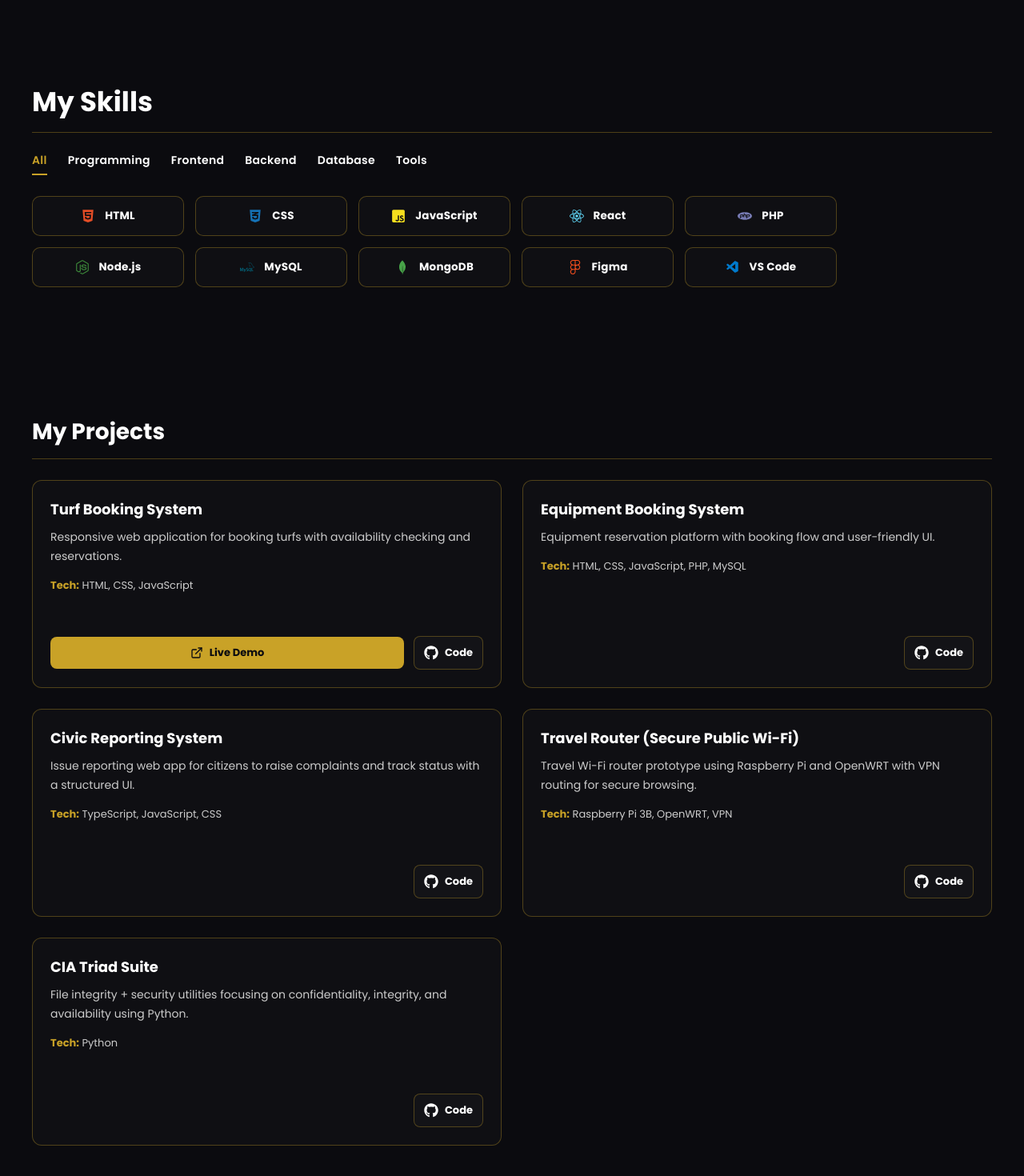
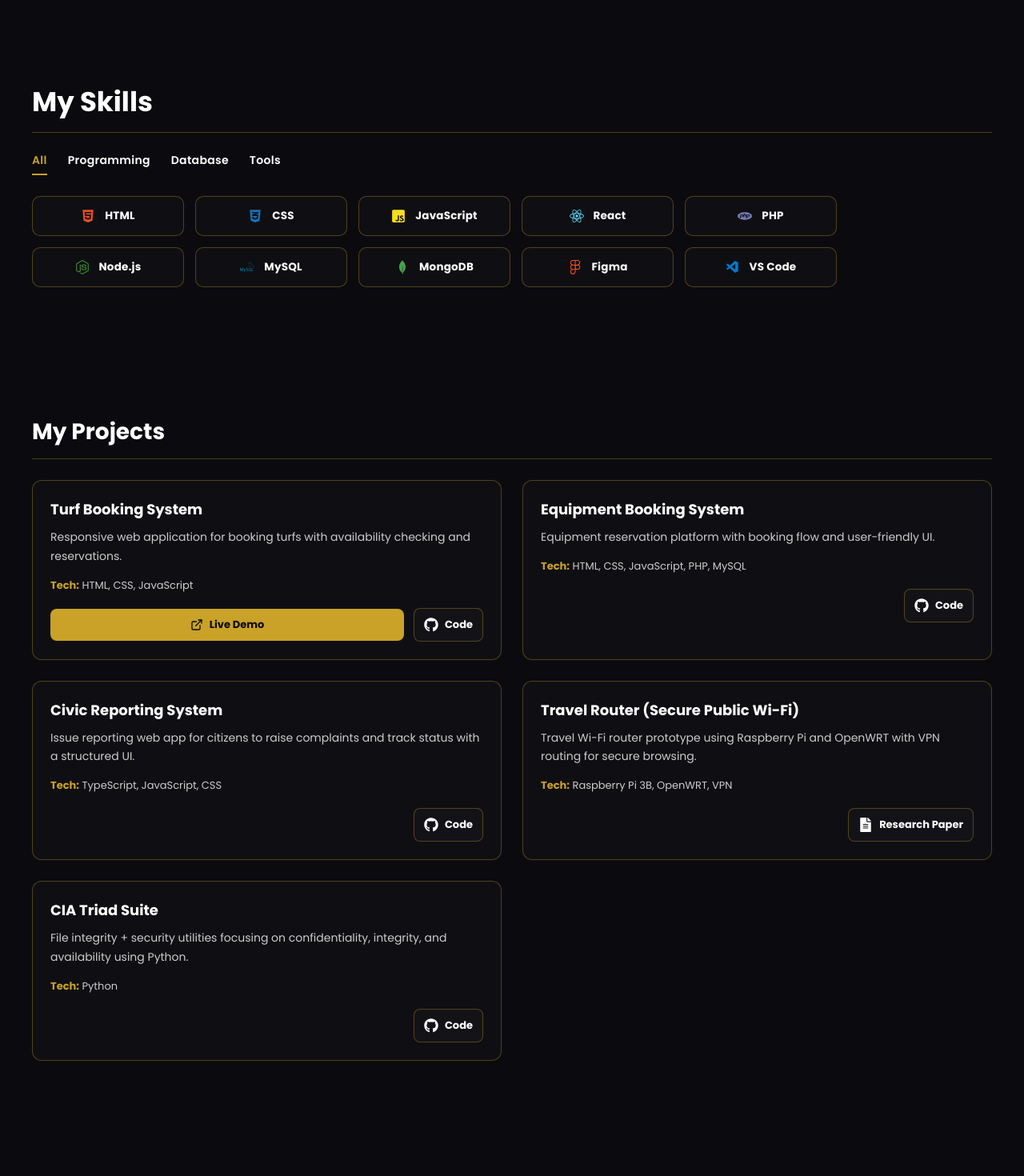
Before and after one commit to divyawebdesign/divya-portfolio, a React (Vite) app: page / in a window 1280 px wide. Shown: the part 1320-2790 px from the top of the page at 80% size. Built offline with nearby package versions, Linux system fonts and the light colour scheme.

Commit message:
Updated code

```diff
--- a/src/App.jsx
+++ b/src/App.jsx
@@ -6,6 +6,7 @@ import Projects from "./components/Projects";
 import Footer from "./components/Footer";
 import Education from "./components/Education";
 import Certifications from "./components/Certifications";
+import Achievements from "./components/Achievements";
 
 
 function App() {
@@ -18,6 +19,7 @@ function App() {
       <Projects />
       <Education />
       <Certifications/>
+      <Achievements/>
       <Footer />
     </div>
   );
--- /dev/null
+++ b/src/components/Achievements.jsx
@@ -0,0 +1,140 @@
+import { FaTrophy, FaMedal, FaFileAlt } from "react-icons/fa";
+
+function Achievements() {
+
+  const achievements = [
+
+    {
+      title: "Research Paper Publication",
+      desc: "Published research paper on Secure Travel Router focusing on enhancing privacy and security while using public WiFi networks.",
+      icon: <FaFileAlt />,
+      link: "https://lnkd.in/g9PnxGJw",   // ✅ paper link
+      linkText: "Read Published Paper →"
+    },
+
+    {
+      title: "Startup Mania Finalist",
+      desc: "Selected as finalist presenting the Travel Router project — a secure public WiFi solution improving user privacy through encrypted routing.",
+      icon: <FaMedal />,
+      link: "/startup-mania-proof.jpg",   // ✅ place PDF inside public folder
+      linkText: "View Proof (PDF) →"
+    },
+
+    {
+      title: "Ruby Fest Winner",
+      desc: "Won Ruby Fest technical competition showcasing the Travel Router project with innovative security implementation.",
+      icon: <FaTrophy />,
+      link: "/ruby-fest-proof.jpg",       // ✅ place PDF inside public folder
+      linkText: "View Proof (PDF) →"
+    },
+
+  ];
+
+  return (
+    <section id="achievements" style={styles.section}>
+      <div style={styles.container}>
+
+        <h2 style={styles.heading}>Achievements</h2>
+        <div style={styles.fullLine}></div>
+        <div className="achGrid" style={styles.grid}>
+          {achievements.map((a) => (
+            <div key={a.title} style={styles.card}>
+
+              <div style={styles.iconWrap}>{a.icon}</div>
+
+              <h3 style={styles.title}>{a.title}</h3>
+              <p style={styles.desc}>{a.desc}</p>
+
+              {a.link && (
+                <a
+                  href={a.link}
+                  target="_blank"
+                  rel="noreferrer"
+                  style={styles.proof}
+                >
+                  {a.linkText}
+                </a>
+              )}
+
+            </div>
+          ))}
+        </div>
+
+      </div>
+    </section>
+  );
+}
+
+const styles = {
+
+  section: { padding: "80px 0" },
+
+  container: {
+    maxWidth: "1300px",
+    margin: "0 auto",
+    padding: "0 40px",
+  },
+
+  heading: {
+    fontSize: "28px",
+    fontWeight: 800,
+    color: "#ffffff",
+    marginBottom: "12px",
+  },
+
+  fullLine: {
+    width: "100%",
+    height: "1px",
+    backgroundColor: "rgba(201,162,39,0.35)",
+    marginBottom: "26px",
+  },
+
+  grid: {
+    display: "grid",
+    gridTemplateColumns: "repeat(auto-fit, minmax(260px,1fr))",
+    gap: "24px",
+  },
+
+  card: {
+    border: "1px solid rgba(201,162,39,0.35)",
+    borderRadius: "14px",
+    padding: "22px",
+    background: "rgba(255,255,255,0.02)",
+  },
+
+  iconWrap: {
+    width: "42px",
+    height: "42px",
+    borderRadius: "12px",
+    background: "rgba(201,162,39,0.12)",
+    display: "flex",
+    alignItems: "center",
+    justifyContent: "center",
+    color: "#C9A227",
+    fontSize: "18px",
+    marginBottom: "14px",
+  },
+
+  title: {
+    fontSize: "16px",
+    fontWeight: 800,
+    color: "#ffffff",
+    marginBottom: "10px",
+  },
+
+  desc: {
+    fontSize: "13.5px",
+    lineHeight: "1.7",
+    color: "#cccccc",
+    marginBottom: "14px",
+  },
+
+  proof: {
+    color: "#C9A227",
+    fontWeight: 700,
+    fontSize: "13px",
+    textDecoration: "none",
+  },
+};
+
+export default Achievements;
--- a/src/components/Footer.jsx
+++ b/src/components/Footer.jsx
@@ -17,7 +17,7 @@ function Footer() {
   ];
 
   return (
-    <footer style={styles.footer}>
+    <footer id="contact" style={styles.footer}>
       <div className="footerContainer" style={styles.container}>
         <p style={styles.thanks}>
           Thank you for visiting my personal portfolio.
--- a/src/components/Navbar.jsx
+++ b/src/components/Navbar.jsx
@@ -12,6 +12,7 @@ function Navbar() {
     "Education",
     "Certifications",
     "Projects",
+    "Achievements",
     "Contact",
   ];
 
@@ -22,6 +23,7 @@ function Navbar() {
     Education: "education",
     Certifications: "certifications",
     Projects: "projects",
+    Achievements: "achievements",
     Contact: "contact",
   };
 
--- a/src/components/Projects.jsx
+++ b/src/components/Projects.jsx
@@ -1,5 +1,4 @@
-import "./projects.css";
-import { FaGithub } from "react-icons/fa";
+import { FaGithub, FaFileAlt } from "react-icons/fa";
 import { FiExternalLink } from "react-icons/fi";
 
 function Projects() {
@@ -11,6 +10,7 @@ function Projects() {
       live: "https://divyawebdesign.github.io/turf/",
       code: "https://github.com/divyawebdesign/turf",
     },
+
     {
       title: "Equipment Booking System",
       desc: "Equipment reservation platform with booking flow and user-friendly UI.",
@@ -18,6 +18,7 @@ function Projects() {
       live: "",
       code: "https://github.com/divyawebdesign/equipmentbooking",
     },
+
     {
       title: "Civic Reporting System",
       desc: "Issue reporting web app for citizens to raise complaints and track status with a structured UI.",
@@ -25,13 +26,15 @@ function Projects() {
       live: "",
       code: "https://github.com/divyawebdesign/civic-reporting-system",
     },
+
     {
       title: "Travel Router (Secure Public Wi-Fi)",
       desc: "Travel Wi-Fi router prototype using Raspberry Pi and OpenWRT with VPN routing for secure browsing.",
       tech: "Raspberry Pi 3B, OpenWRT, VPN",
       live: "",
-      code: "https://github.com/yourusername/travel-router",
+      paper: "https://lnkd.in/g9PnxGJw", // ✅ research paper instead of code
     },
+
     {
       title: "CIA Triad Suite",
       desc: "File integrity + security utilities focusing on confidentiality, integrity, and availability using Python.",
@@ -43,34 +46,33 @@ function Projects() {
 
   return (
     <section id="projects" style={styles.projects}>
-      <div className="projectsContainer" style={styles.container}>
+      <div style={styles.container}>
         <h2 style={styles.heading}>My Projects</h2>
         <div style={styles.fullLine}></div>
 
-        <div className="projectsGrid" style={styles.grid}>
+        <div style={styles.grid}>
           {projects.map((p) => (
             <div
               key={p.title}
               style={styles.card}
               onMouseEnter={(e) => {
-                e.currentTarget.style.borderColor = "rgba(201,162,39,0.75)";
+                e.currentTarget.style.borderColor =
+                  "rgba(201,162,39,0.75)";
               }}
               onMouseLeave={(e) => {
-                e.currentTarget.style.borderColor = "rgba(201,162,39,0.35)";
+                e.currentTarget.style.borderColor =
+                  "rgba(201,162,39,0.35)";
               }}
             >
-              {/* ✅ Content wrapper (push buttons to bottom) */}
-              <div style={styles.content}>
               <h3 style={styles.cardTitle}>{p.title}</h3>
               <p style={styles.cardDesc}>{p.desc}</p>
 
               <p style={styles.techLabel}>
                 <span style={styles.techBold}>Tech:</span> {p.tech}
               </p>
-              </div>
 
               <div style={styles.btnRow}>
-                {/* Live demo only if link exists */}
+                {/* Live demo only if exists */}
                 {p.live ? (
                   <a
                     style={styles.btnPrimary}
@@ -85,7 +87,21 @@ function Projects() {
                   <div style={styles.emptySpace}></div>
                 )}
 
-                {/* Code icon + Code text */}
+                {/* Show Research Paper */}
+                {p.paper && (
+                  <a
+                    style={styles.codeLink}
+                    href={p.paper}
+                    target="_blank"
+                    rel="noreferrer"
+                  >
+                    <FaFileAlt style={{ fontSize: "18px" }} />
+                    <span>Research Paper</span>
+                  </a>
+                )}
+
+                {/* Show GitHub Code */}
+                {p.code && (
                   <a
                     style={styles.codeLink}
                     href={p.code}
@@ -95,6 +111,7 @@ function Projects() {
                     <FaGithub style={{ fontSize: "18px" }} />
                     <span>Code</span>
                   </a>
+                )}
               </div>
             </div>
           ))}
@@ -108,6 +125,7 @@ const styles = {
   projects: {
     padding: "80px 0",
   },
+
   container: {
     maxWidth: "1300px",
     margin: "0 auto",
@@ -132,8 +150,6 @@ const styles = {
     display: "grid",
     gridTemplateColumns: "repeat(2, minmax(0, 1fr))",
     gap: "26px",
-    maxWidth: "100%",
-    alignItems: "stretch",
   },
 
   card: {
@@ -142,13 +158,6 @@ const styles = {
     padding: "22px",
     background: "rgba(255,255,255,0.02)",
     transition: "border-color 0.25s ease",
-    display: "flex",
-    flexDirection: "column",
-    minHeight: "260px",
-  },
-
-  content: {
-    flex: 1,
   },
 
   cardTitle: {
@@ -189,7 +198,6 @@ const styles = {
     alignItems: "center",
     justifyContent: "center",
     gap: "8px",
-    textAlign: "center",
     padding: "10px 12px",
     borderRadius: "8px",
     backgroundColor: "#C9A227",
--- a/src/components/Skills.jsx
+++ b/src/components/Skills.jsx
@@ -7,64 +7,26 @@ function Skills() {
   const categories = [
   "All",
   "Programming",
-    "Frontend",
-    "Backend",
   "Database",
   "Tools",
 ];
 
+
   const allSkills = [
-    {
-      name: "HTML",
-      category: "Frontend",
-      icon: <FaHtml5 color="#E44D26" />,
-    },
-    {
-      name: "CSS",
-      category: "Frontend",
-      icon: <FaCss3Alt color="#1572B6" />,
-    },
-    {
-      name: "JavaScript",
-      category: "Programming",
-      icon: <FaJsSquare color="#F7DF1E" />,
-    },
-    {
-      name: "React",
-      category: "Frontend",
-      icon: <SiReact color="#61DAFB" />,
-    },
-    {
-      name: "PHP",
-      category: "Programming",
-      icon: <SiPhp color="#777BB4" />,
-    },
-    {
-      name: "Node.js",
-      category: "Backend",
-      icon: <FaNodeJs color="#3C873A" />,
-    },
-    {
-      name: "MySQL",
-      category: "Database",
-      icon: <SiMysql color="#00758F" />,
-    },
-    {
-      name: "MongoDB",
-      category: "Database",
-      icon: <SiMongodb color="#47A248" />,
-    },
-    {
-      name: "Figma",
-      category: "Tools",
-      icon: <SiFigma color="#F24E1E" />,
-    },
-    {
-      name: "VS Code",
-      category: "Tools",
-      icon: <VscVscode color="#007ACC" />,
-    },
+  { name: "HTML", category: "Programming", icon: <FaHtml5 color="#E44D26" /> },
+  { name: "CSS", category: "Programming", icon: <FaCss3Alt color="#1572B6" /> },
+  { name: "JavaScript", category: "Programming", icon: <FaJsSquare color="#F7DF1E" /> },
+  { name: "React", category: "Programming", icon: <SiReact color="#61DAFB" /> },
+  { name: "PHP", category: "Programming", icon: <SiPhp color="#777BB4" /> },
+  { name: "Node.js", category: "Programming", icon: <FaNodeJs color="#3C873A" /> },
+
+  { name: "MySQL", category: "Database", icon: <SiMysql color="#00758F" /> },
+  { name: "MongoDB", category: "Database", icon: <SiMongodb color="#47A248" /> },
+
+  { name: "Figma", category: "Tools", icon: <SiFigma color="#F24E1E" /> },
+  { name: "VS Code", category: "Tools", icon: <VscVscode color="#007ACC" /> },
 ];
+
 
   const [active, setActive] = useState("All");
 
```
Also changed, not shown: src/components/achievements.css (added, +28 -0 lines), src/components/hero.css (+17 -7 lines), src/components/skills.css (+10 -9 lines), public/ruby-fest-proof.jpg (added), public/startup-mania-proof.jpg (added). Lines whose indentation alone changed are shown as unchanged.
